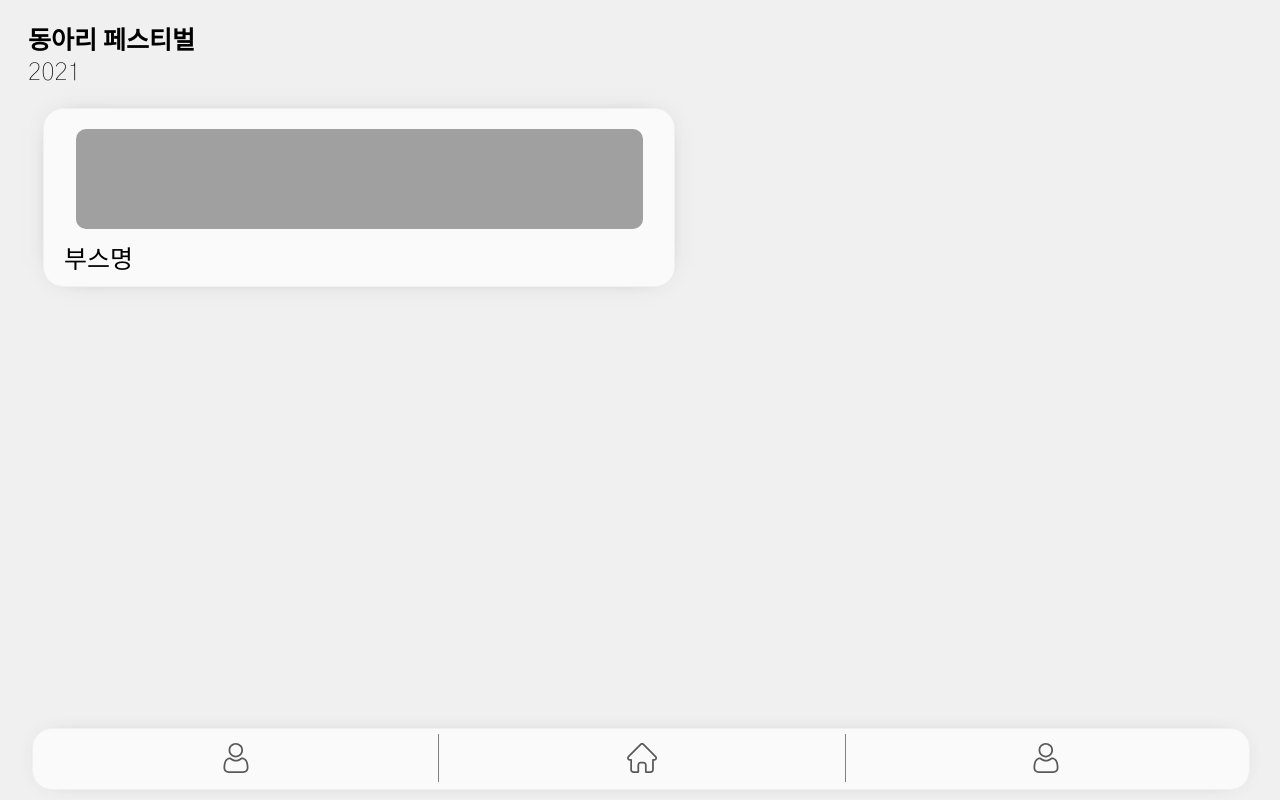
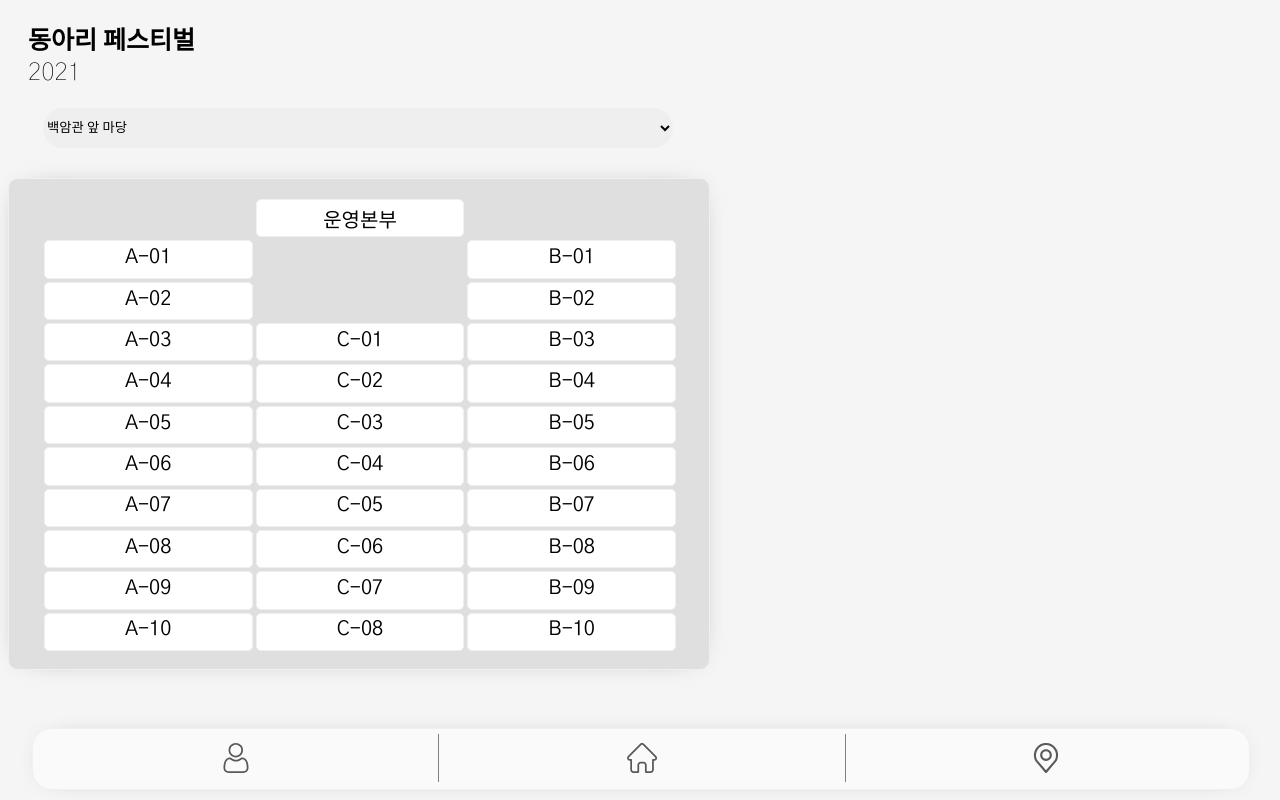
Before and after one commit to dshslife/club_festival_front, a plain HTML site: page index.html in a window 1280 px wide. Drawn offline with Linux system fonts and the light colour scheme.

Commit message:
2021-07-08

```diff
--- /dev/null
+++ b/css/map1-grid.css
@@ -0,0 +1,110 @@
+.item1, .item2 {
+    width: 100%;
+    height: 100%;
+    background-color: white;
+    border-radius: 5px;
+    text-align: center;
+    position: relative;
+}
+
+.item1, .item2 > h4 {
+    position: relative;
+    height: 24.8px;
+    top: 50%;
+    margin-top: -14.4px;
+}
+
+.item1:nth-child(1) {
+	grid-column-start: 2;
+	grid-column-end: 3;
+	grid-row-start: 1;
+	grid-row-end: 2;
+}
+
+.item1:nth-child(2) {
+	grid-column-start: 3;
+	grid-column-end: 4;
+	grid-row-start: 1;
+	grid-row-end: 2;
+}
+
+.item1:nth-child(3) {
+	grid-column-start: 4;
+	grid-column-end: 5;
+	grid-row-start: 1;
+	grid-row-end: 2;
+}
+
+
+.item1:nth-child(4) {
+	grid-column-start: 1;
+	grid-column-end: 2;
+	grid-row-start: 2;
+	grid-row-end: 4;
+}
+.item1:nth-child(5) {
+	grid-column-start: 2;
+	grid-column-end: 3;
+	grid-row-start: 2;
+	grid-row-end: 4;
+}
+.item1:nth-child(6) {
+	grid-column-start: 3;
+	grid-column-end: 4;
+	grid-row-start: 2;
+	grid-row-end: 3;
+}
+.item1:nth-child(7) {
+	grid-column-start: 3;
+	grid-column-end: 4;
+	grid-row-start: 3;
+	grid-row-end: 4;
+}
+.item1:nth-child(8) {
+	grid-column-start: 4;
+	grid-column-end: 5;
+	grid-row-start: 2;
+	grid-row-end: 4;
+}
+.item1:nth-child(9) {
+	grid-column-start: 5;
+	grid-column-end: 6;
+	grid-row-start: 2;
+	grid-row-end: 4;
+}
+.item1:nth-child(10) {
+	grid-column-start: 1;
+	grid-column-end: 2;
+	grid-row-start: 4;
+	grid-row-end: 5;
+}
+.item1:nth-child(11) {
+	grid-column-start: 5;
+	grid-column-end: 6;
+	grid-row-start: 4;
+	grid-row-end: 5;
+}
+.item1:nth-child(12) {
+	grid-column-start: 1;
+	grid-column-end: 2;
+	grid-row-start: 5;
+	grid-row-end: 6;
+}
+.item1:nth-child(13) {
+	grid-column-start: 5;
+	grid-column-end: 6;
+	grid-row-start: 5;
+	grid-row-end: 6;
+}
+.item1:nth-child(14) {
+	grid-column-start: 1;
+	grid-column-end: 2;
+	grid-row-start: 6;
+	grid-row-end: 7;
+}
+.item1:nth-child(15) {
+	grid-column-start: 1;
+	grid-column-end: 2;
+	grid-row-start: 7;
+	grid-row-end: 8;
+}
--- /dev/null
+++ b/css/map2-grid.css
@@ -0,0 +1,197 @@
+.item2:nth-child(1) {
+	grid-column-start: 2;
+	grid-column-end: 3;
+	grid-row-start: 1;
+	grid-row-end: 2;
+}
+
+
+.item2:nth-child(2) {
+	grid-column-start: 1;
+	grid-column-end: 2;
+	grid-row-start: 2;
+	grid-row-end: 3;
+}
+
+.item2:nth-child(3) {
+	grid-column-start: 1;
+	grid-column-end: 2;
+	grid-row-start: 3;
+	grid-row-end: 4;
+}
+
+.item2:nth-child(4) {
+	grid-column-start: 1;
+	grid-column-end: 2;
+	grid-row-start: 4;
+	grid-row-end: 5;
+}
+
+.item2:nth-child(5) {
+	grid-column-start: 1;
+	grid-column-end: 2;
+	grid-row-start: 5;
+	grid-row-end: 6;
+}
+
+.item2:nth-child(6) {
+	grid-column-start: 1;
+	grid-column-end: 2;
+	grid-row-start: 6;
+	grid-row-end: 7;
+}
+
+.item2:nth-child(7) {
+	grid-column-start: 1;
+	grid-column-end: 2;
+	grid-row-start: 7;
+	grid-row-end: 8;
+}
+
+.item2:nth-child(8) {
+	grid-column-start: 1;
+	grid-column-end: 2;
+	grid-row-start: 8;
+	grid-row-end: 9;
+}
+
+.item2:nth-child(9) {
+	grid-column-start: 1;
+	grid-column-end: 2;
+	grid-row-start: 9;
+	grid-row-end: 10;
+}
+
+.item2:nth-child(10) {
+	grid-column-start: 1;
+	grid-column-end: 2;
+	grid-row-start: 10;
+	grid-row-end: 11;
+}
+.item2:nth-child(11) {
+	grid-column-start: 1;
+	grid-column-end: 2;
+	grid-row-start: 11;
+	grid-row-end: 12;
+}
+
+
+
+.item2:nth-child(12) {
+	grid-column-start: 2;
+	grid-column-end: 3;
+	grid-row-start: 4;
+	grid-row-end: 5;
+}
+.item2:nth-child(13) {
+	grid-column-start: 2;
+	grid-column-end: 3;
+	grid-row-start: 5;
+	grid-row-end: 6;
+}
+.item2:nth-child(14) {
+	grid-column-start: 2;
+	grid-column-end: 3;
+	grid-row-start: 6;
+	grid-row-end: 7;
+}
+.item2:nth-child(15) {
+	grid-column-start: 2;
+	grid-column-end: 3;
+	grid-row-start: 7;
+	grid-row-end: 8;
+}
+.item2:nth-child(16) {
+	grid-column-start: 2;
+	grid-column-end: 3;
+	grid-row-start: 8;
+	grid-row-end: 9;
+}
+.item2:nth-child(17) {
+	grid-column-start: 2;
+	grid-column-end: 3;
+	grid-row-start: 9;
+	grid-row-end: 10;
+}
+.item2:nth-child(18) {
+	grid-column-start: 2;
+	grid-column-end: 3;
+	grid-row-start: 10;
+	grid-row-end: 11;
+}
+.item2:nth-child(19) {
+	grid-column-start: 2;
+	grid-column-end: 3;
+	grid-row-start: 11;
+	grid-row-end: 12;
+}
+
+
+
+.item2:nth-child(20) {
+	grid-column-start: 3;
+	grid-column-end: 4;
+	grid-row-start: 2;
+	grid-row-end: 3;
+}
+.item2:nth-child(21) {
+	grid-column-start: 3;
+	grid-column-end: 4;
+	grid-row-start: 3;
+	grid-row-end: 4;
+}
+
+.item2:nth-child(22) {
+	grid-column-start: 3;
+	grid-column-end: 4;
+	grid-row-start: 4;
+	grid-row-end: 5;
+}
+.item2:nth-child(23) {
+	grid-column-start: 3;
+	grid-column-end: 4;
+	grid-row-start: 5;
+	grid-row-end: 6;
+}
+.item2:nth-child(24) {
+	grid-column-start: 3;
+	grid-column-end: 4;
+	grid-row-start: 6;
+	grid-row-end: 7;
+}
+.item2:nth-child(25) {
+	grid-column-start: 3;
+	grid-column-end: 4;
+	grid-row-start: 7;
+	grid-row-end: 8;
+}
+.item2:nth-child(26) {
+	grid-column-start: 3;
+	grid-column-end: 4;
+	grid-row-start: 8;
+	grid-row-end: 9;
+}
+.item2:nth-child(27) {
+	grid-column-start: 3;
+	grid-column-end: 4;
+	grid-row-start: 9;
+	grid-row-end: 10;
+}
+.item2:nth-child(28) {
+	grid-column-start: 3;
+	grid-column-end: 4;
+	grid-row-start: 10;
+	grid-row-end: 11;
+}
+.item2:nth-child(29) {
+	grid-column-start: 3;
+	grid-column-end: 4;
+	grid-row-start: 11;
+	grid-row-end: 12;
+}
+.item2:nth-child(30) {
+	grid-column-start: 3;
+	grid-column-end: 4;
+	grid-row-start: 12;
+	grid-row-end: 13;
+}
--- a/css/style.css
+++ b/css/style.css
@@ -1,5 +1,5 @@
 body {
-    background-color: rgb(240, 240, 240);
+    background-color: rgb(245, 245, 245);
     max-width: 700px;
 }
 body * {
@@ -95,20 +95,87 @@ body * {
     color:rgb(225, 225, 225);
 }
 
+
+hr {
+    width: 40%;
+    margin-bottom: 25px;
+    position: relative;
+    left: 50%;
+    margin-left: -20%;
+}
+
+.sub > h2 {
+    display:inline-block;
+}
+
+.status {
+    margin-right: 10px;
+    width: 10px;
+    height: 10px;
+    background-color: red;
+    border-radius: 10px;
+    display: inline-block;
+}
+
 .sub {
     margin-left: 20px;
-    margin-top: 10px;
-    margin-bottom: -10px;
+    margin-bottom: 10px;
+    margin-top: -5px;
+}
+
+.sample_img > img {
+    height: 100%;
+}
+
+.white {
+    height: 100%;
+    width: 30px;
+    background-color: black;
+}
+
+.map1-grid {
+    display: inline-grid;
+    grid-template-columns: repeat(5, 1fr);
+    grid-template-rows: repeat(7, 1fr);
+    width: 90%;
+    height: 450px;
+    gap: 5px;
+    padding: 20px 5%;
+    background-color: rgb(223, 223, 223);
+    border-radius: 10px;
+}
+
+.map2-grid {
+    display: inline-grid;
+    grid-template-columns: repeat(3, 1fr);
+    grid-template-rows: repeat(11, 1fr);
+    width: 90%;
+    height: 450px;
+    gap: 5px;
+    padding: 20px 5%;
+    background-color: rgb(223, 223, 223);
+    border-radius: 10px;
+}
+
+select {
+    width: 90%;
+    height: 40px;
+    border: 0px;
+    border-radius: 20px;
+    position: relative;
+    left: 50%;
+    margin-left: -45%;
 }
 
 .sample_img {
-    width: 90%;
+    display: inline-block;
+    overflow: hidden;
+    width: 100px;
     height: 100px;
     background-color: rgb(160, 160, 160);
     position: relative;
-    left: 50%;
-    margin-left: -45%;
     border-radius: 10px;
+    margin-left: 5px;
 }
 
 .name {
--- a/index.html
+++ b/index.html
@@ -7,6 +7,8 @@
     <title>동아리 페스티벌</title>
     <link href="https://fonts.googleapis.com/css2?family=Gothic+A1:wght@100;200;300;400;500;600;700;800;900&display=swap" rel="stylesheet">
     <link rel="stylesheet" href="css/style.css">
+    <link rel="stylesheet" href="css/map1-grid.css">
+    <link rel="stylesheet" href="css/map2-grid.css">
 </head>
 <body>
     <div class="bottom-bar shadow">
@@ -17,7 +19,7 @@
             <img src="imgs/Home.svg" alt="부스목록">
         </div>
         <div class="items" id="F3">
-            <img src="imgs/User.svg" alt="지도">
+            <img src="imgs/place.svg" alt="지도">
         </div>
 
 
@@ -73,15 +75,99 @@
     </div>
 
     <div id="Main">
-        <h1 class='f5 b7 title'>동아리 페스티벌<br><span class="b1">2021</span></h1><br>
+        <h1 class='f5 b8 title'>동아리 페스티벌<br><span class="b1">2021</span></h1><br>
+        <hr>
+
         <div class="box shadow blur">
-            <div class="sample_img"></div>
+            <div class="white"></div>
             <div class="sub">
-                <h2 class="f5 b5">부스명</h2>
+                <div class="status"></div>
+                <h2 class="f4 b7">부스명</h2>
+            </div>
+            <div class="sample_img" style="margin-left:20px;">
+                <img src="https://cdn.pixabay.com/photo/2015/04/23/22/00/tree-736885__480.jpg">
+            </div>
+
+
+            <div class="sample_img">
+                <img src="https://cdn.pixabay.com/photo/2015/04/23/22/00/tree-736885__480.jpg">
+            </div>
+
+
+            <div class="sample_img">
+                <img src="https://cdn.pixabay.com/photo/2015/04/23/22/00/tree-736885__480.jpg">
+            </div>
+
+        </div>
+    </div>
+
+    <div id="Map">
+        <h1 class='f5 b8 title'>동아리 페스티벌<br><span class="b1">2021</span></h1><br>
+        <select name="map shadow" onchange="select(this)">
+            <option value="0">백암관 앞 마당</option>
+            <option value="1">백암관 3층 체육관</option>
+        </select><div style="height: 30px;"></div>
+        <div id="Map1">
+            <div class="map1-grid shadow">
+                <div class="item1 shadow"><h4 class="f4 b4">D-01</h4></div>
+                <div class="item1 shadow"><h4 class="f4 b4">실내</h4></div>
+                <div class="item1 shadow"><h4 class="f4 b4">D-02</h4></div>
+                <div class="item1 shadow"><h4 class="f4 b4">D-03</h4></div>
+                <div class="item1 shadow"><h4 class="f4 b4">D-04</h4></div>
+                <div class="item1 shadow"><h4 class="f4 b4">출입문</h4></div>
+                <div class="item1 shadow"><h4 class="f4 b4">실외</h4></div>
+                <div class="item1 shadow"><h4 class="f4 b4">D-05</h4></div>
+                <div class="item1 shadow"><h4 class="f4 b4">D-06</h4></div>
+                <div class="item1 shadow"><h4 class="f4 b4">D-07</h4></div>
+                <div class="item1 shadow"><h4 class="f4 b4">D-08</h4></div>
+                <div class="item1 shadow"><h4 class="f4 b4">D-09</h4></div>
+                <div class="item1 shadow"><h4 class="f4 b4">D-10</h4></div>
+                <div class="item1 shadow"><h4 class="f4 b4">D-11</h4></div>
+                <div class="item1 shadow"><h4 class="f4 b4">D-12</h4></div>
+
             </div>
         </div>
 
+
+        <div id="Map2">
+            <div class="map2-grid shadow">
+                <div class="item2 shadow"><h4 class="f4 b4">운영본부</h4></div>
+                <div class="item2 shadow"><h4 class="f4 b4">A-01</h4></div>
+                <div class="item2 shadow"><h4 class="f4 b4">A-02</h4></div>
+                <div class="item2 shadow"><h4 class="f4 b4">A-03</h4></div>
+                <div class="item2 shadow"><h4 class="f4 b4">A-04</h4></div>
+                <div class="item2 shadow"><h4 class="f4 b4">A-05</h4></div>
+                <div class="item2 shadow"><h4 class="f4 b4">A-06</h4></div>
+                <div class="item2 shadow"><h4 class="f4 b4">A-07</h4></div>
+                <div class="item2 shadow"><h4 class="f4 b4">A-08</h4></div>
+                <div class="item2 shadow"><h4 class="f4 b4">A-09</h4></div>
+                <div class="item2 shadow"><h4 class="f4 b4">A-10</h4></div>
+
+
+                <div class="item2 shadow"><h4 class="f4 b4">C-01</h4></div>
+                <div class="item2 shadow"><h4 class="f4 b4">C-02</h4></div>
+                <div class="item2 shadow"><h4 class="f4 b4">C-03</h4></div>
+                <div class="item2 shadow"><h4 class="f4 b4">C-04</h4></div>
+                <div class="item2 shadow"><h4 class="f4 b4">C-05</h4></div>
+                <div class="item2 shadow"><h4 class="f4 b4">C-06</h4></div>
+                <div class="item2 shadow"><h4 class="f4 b4">C-07</h4></div>
+                <div class="item2 shadow"><h4 class="f4 b4">C-08</h4></div>
+
+                <div class="item2 shadow"><h4 class="f4 b4">B-01</h4></div>
+                <div class="item2 shadow"><h4 class="f4 b4">B-02</h4></div>
+                <div class="item2 shadow"><h4 class="f4 b4">B-03</h4></div>
+                <div class="item2 shadow"><h4 class="f4 b4">B-04</h4></div>
+                <div class="item2 shadow"><h4 class="f4 b4">B-05</h4></div>
+                <div class="item2 shadow"><h4 class="f4 b4">B-06</h4></div>
+                <div class="item2 shadow"><h4 class="f4 b4">B-07</h4></div>
+                <div class="item2 shadow"><h4 class="f4 b4">B-08</h4></div>
+                <div class="item2 shadow"><h4 class="f4 b4">B-09</h4></div>
+                <div class="item2 shadow"><h4 class="f4 b4">B-10</h4></div>
+
+            </div>
+        </div>
     </div>
+
 </body>
 <script  src="js/jquery-latest.min.js"></script>
 <script src="js/script.js"></script>
--- a/js/script.js
+++ b/js/script.js
@@ -3,23 +3,29 @@ function reset() {
     $('#User').hide();
     $('#User-inform').hide();
     $('#Main').hide();
-
+    $('#Map').hide();
 }
 
+
+$('#Map1').hide();
 reset();
-$('#Main').show();
-
+$('#Map').show();
+$('#Map2').show();
 
 $('#F1').on('click', function() {
     reset();
     $('#User-inform').show();
     $('#User').show();
-
 });
 
 $('#F2').on('click', function() {
     reset();
     $('#Main').show();
+});
+
+$('#F3').on('click', function() {
+    reset();
+    $('#Map').show();
 });
 
 $('#Logout').on('click', function() {
@@ -28,9 +34,19 @@ $('#Logout').on('click', function() {
     $('#Login').show();
 });
 
-
 $('#Lo-btn').on('click', function() {
     reset();
     $('#User-inform').show();
     $('#User').show();
 });
+
+
+function select(e) {
+    console.log(e.value);
+    if (e.value == 1) {
+        reset();
+        $('#Map1').show();
+    } else {
+        $('#Map2').show();
+    }
+}
```
Also changed, not shown: imgs/Map.svg (added), imgs/place.svg (added).
